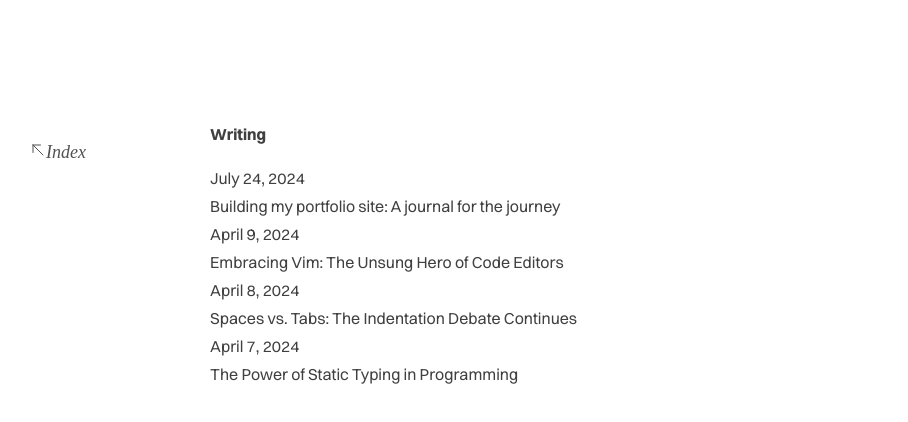
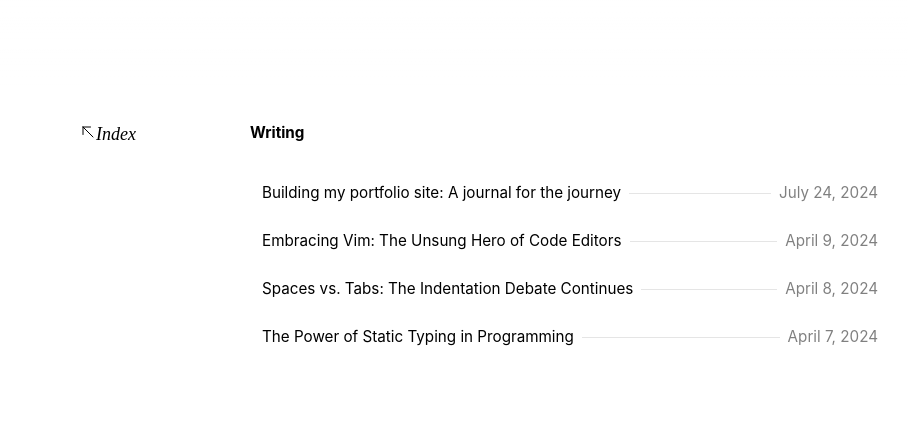
Before and after one commit to jdboachie/jude, a Next.js app: page /writing in a window 1280 px wide. Shown: the top 422 px of the page, without its empty margins (70-978 px from the left). Built offline with nearby package versions, Linux system fonts and the light colour scheme; a web font is replaced by a local one.

Commit message:
writing mvp done

```diff
--- a/src/app/components/posts.module.css
+++ b/src/app/components/posts.module.css
@@ -0,0 +1,50 @@
+.blogpostlist {
+  display: grid;
+  gap: 4px;
+  transition: color 150ms ease-out;
+  &:hover {
+    color: var(--text-muted);
+  }
+}
+
+/* .blogpostlist > * + * {
+  border: 1px solid;
+
+  border-color: var(--border);
+  border-top-width: 1px;
+  border-bottom-width: 0px;
+  border-left: none;
+  border-right: none;
+} */
+
+.blogpost {
+  padding: 8px 12px;
+  display: flex;
+  border-radius: var(--border-radius);
+  justify-content: space-between;
+
+  &:hover {
+    color: var(--foreground);
+    background-color: var(--hover-bg);
+  }
+}
+
+.postdate {
+  display: flex;
+  justify-content: end;
+  flex-grow: 1;
+  color: gray;
+  white-space: nowrap;
+}
+
+.postdate::before {
+  margin: 0px 8px;
+  display: flex;
+  flex-direction: row;
+  position: relative;
+  content: '';
+  width: 100%;
+  height: 1px;
+  align-self: center;
+  background-color: var(--border);
+}
--- a/src/app/components/posts.tsx
+++ b/src/app/components/posts.tsx
@@ -1,11 +1,12 @@
 import Link from 'next/link'
+import styles from './posts.module.css'
 import { formatDate, getBlogPosts } from '../writing/utils'
 
 export async function BlogPosts() {
   const allBlogs = getBlogPosts()
 
   return (
-    <div className='hover:text-neutral-400 transition-colors duration-300 dark:text-neutral-200 dark:hover:text-neutral-600 grid '>
+    <div className={styles.blogpostlist}>
       {allBlogs
         .sort((a: { metadata: { publishedAt: string | number | Date } }, b: { metadata: { publishedAt: string | number | Date } }) => {
           if (
@@ -18,17 +19,16 @@ export async function BlogPosts() {
         .map((post) => (
           <Link
             key={post.slug}
-            className="flex flex-col p-2 hover:text-neutral-900 dark:hover:text-neutral-100"
+            className={styles.blogpost}
             href={`/writing/${post.slug}`}
           >
-            <div className="w-full flex flex-col md:flex-row space-x-0 md:space-x-2">
-              <p className="truncate w-[120px] tabular-nums">
-                {formatDate(post.metadata.publishedAt, false)}
-              </p>
-              <p className="tracking-tight">
-                {post.metadata.title}
-              </p>
-            </div>
+            <p className={styles.posttitle}>
+              {post.metadata.title}
+            </p>
+            <div className='hr' />
+            <p className={styles.postdate}>
+              {formatDate(post.metadata.publishedAt, false)}
+            </p>
           </Link>
         ))}
     </div>
--- a/src/app/globals.css
+++ b/src/app/globals.css
@@ -1,13 +1,12 @@
 @font-face {
   font-family: 'Inter';
-  src: url('/fonts/Inter-VariableFont_opsz,wght.ttf') format('ttf');
+  src: url('/fonts/InterTight-VariableFont_wght.ttf') format('ttf');
   font-style: normal;
 }
 
 @font-face {
   font-family: 'Switzer';
   src: url('/fonts/Switzer-Variable.woff2') format('woff2');
-  font-style: normal;
 }
 
 @font-face {
@@ -22,13 +21,15 @@
   --line-width: 65ch;
   --blur-radius: 5px;
 
-  --background: #ffffff;
-  --foreground: #404040;
+  --bg: #ffffff;
+  --text-muted: rgb(128, 128, 128);
+  --foreground: rgb(0, 0, 0);
   --border: rgb(229, 229, 229);
-  --border-radius: 8px;
+  --hover-bg: rgb(245, 245, 245);
+  --border-radius: 1rem;
 
   --pre-bg: #f5f5f5;
-  --blur-start: var(--background);
+  --blur-start: var(--bg);
   --blur-end: transparent;
 
   --mask-visible: #000;
@@ -53,7 +54,7 @@
 
 @media (prefers-color-scheme: dark) {
   :root {
-    --background: #0a0a0a;
+    --background: black;
     --foreground: #ededed;
     --pre-bg: #262626;
     --border: rgb(64, 64, 64);
@@ -61,14 +62,15 @@
 }
 
 html, body {
+  font-synthesis: none;
+  touch-action: manipulation;
+  -moz-osx-font-smoothing: grayscale;
   text-rendering: optimizeLegibility;
   -webkit-font-smoothing: antialiased;
-  -moz-osx-font-smoothing: grayscale;
-  touch-action: manipulation;
 }
 
 body {
-  padding: 100px;
+  padding: 100px 150px;
   color: var(--foreground);
   background: var(--background);
   font-family: var(--ui-sans), Helvetica, sans-serif;
@@ -101,7 +103,7 @@ body::after {
   box-sizing: border-box;
   padding: 0;
   margin: 0;
-  font-size: medium;
+  font-size: 0.975rem;
 }
 
 a {
@@ -121,9 +123,8 @@ a {
   }
 }
 
-@media not all and (min-width: 1024px) {
+@media not all and (min-width: 1240px) {
   body {
-    padding-left: max(24px, env(safe-area-inset-left));
-    padding-right: max(24px, env(safe-area-inset-left));
+    padding: 100px 2rem;
   }
 }
--- a/src/app/layout.tsx
+++ b/src/app/layout.tsx
@@ -1,13 +1,19 @@
 import "./globals.css";
-import type { Metadata } from "next";
+import type { Metadata, Viewport } from "next";
 import { Analytics } from '@vercel/analytics/react'
 import { SpeedInsights } from '@vercel/speed-insights/next'
-
 
 export const metadata: Metadata = {
   title: "Jude Boachie",
   description: "Crafting systems and code for people",
 };
+
+export const viewport: Viewport = {
+  themeColor: [
+    { media: '(prefers-color-scheme: light)', color: 'white' },
+    { media: '(prefers-color-scheme: dark)', color: 'black' },
+  ],
+}
 
 export default function RootLayout({
   children,
--- a/src/app/writing/styles.css
+++ b/src/app/writing/styles.css
@@ -1,17 +1,15 @@
 aside {
   font-family: 'Crimson Pro';
   font-style: italic;
-  display: flex;
+  display: grid;
   gap: 6px;
-  margin-top: 1.25em !important;
   font-size: 0.875rem;
   padding: 0px 0px 40px 0px;
-  color: #525252;
+  /* width: 100%; */
 }
 
 
 aside > a {
-  width: 100%;
   font-size: large;
 }
 
@@ -31,19 +29,17 @@ article {
   font-family: 'Switzer';
   font-weight: 400;
   display: grid;
-  font-size: 0.875rem;
   line-height: 28px;
   grid-column: 1 / 4;
   grid-template-columns:
     1fr
-    min(720px, 100%)
+    min(640px, 100%)
     1fr
   ;
   gap: 16px;
 }
 
 section > aside {
-  display: flex;
   position: fixed;
   top: 124px;
   align-items: start;
@@ -52,15 +48,14 @@ section > aside {
 }
 
 section > main {
-  font-family: 'Switzer';
   font-weight: 400;
   display: grid;
   line-height: 28px;
   grid-column: 1 / 4;
-  gap: 16px;
+  gap: 24px;
   grid-template-columns:
     1fr
-    min(720px, 100%)
+    min(640px, 100%)
     1fr
   ;
 }
@@ -82,6 +77,7 @@ article > * {
 .blog-title {
   font-family: var(--ui-sans);
   font-weight: 400;
+  font-size: medium;
   display: grid;
   gap: 4px;
 }
@@ -107,7 +103,7 @@ pre {
 
   grid-column: 1 / 4;
   max-width: 100%;
-  /* min-width: 720px; */
+  min-width: 640px;
 
   margin: auto;
 }
@@ -117,6 +113,7 @@ code {
 }
 
 @media not all and (min-width: 1024px) {
+
   section {
     display: grid;
     gap: 12px;
@@ -125,6 +122,8 @@ code {
 
   section > main, article {
     grid-template-columns: 1fr;
+    width: min(65ch, 100%);
+    margin: auto;
   }
 
   section > main > *, article > * {
@@ -137,4 +136,8 @@ code {
     padding: 20px 0px;
     display: flex;
   }
+
+  pre {
+    min-width: 0;
+  }
 }
```
Also changed, not shown: public/fonts/Inter-VariableFont_opsz,wght.ttf (deleted), public/fonts/InterTight-VariableFont_wght.ttf (added).
